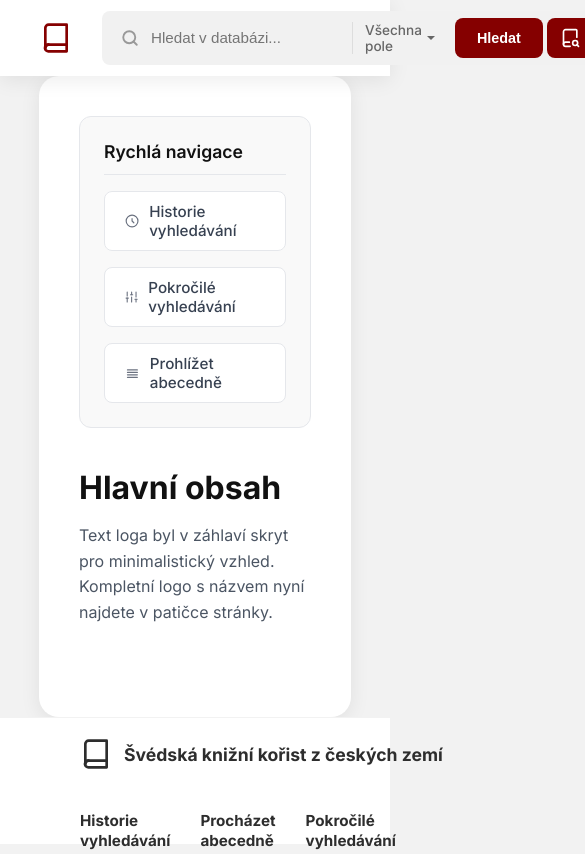
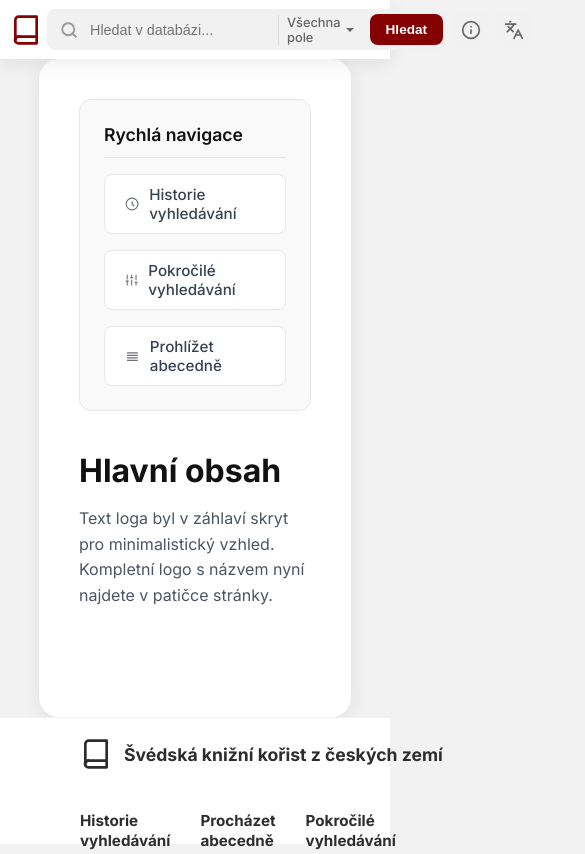
Before and after one commit to sol239/krigsbyte, a Nuxt app: page /search in a window 390 px wide. Shown: the top 854 px of the page, 585 px wide, since content can reach past the window. Built offline with nearby package versions, Linux system fonts and the light colour scheme.

Commit message:
Update header

```diff
--- a/app/components/header.vue
+++ b/app/components/header.vue
@@ -360,4 +360,76 @@ header .logo span {
   background-color: var(--primary);
   color: #fff;
 }
+
+/* --- MOBILE RESPONSIVE --- */
+@media (max-width: 768px) {
+  header {
+    padding: 0 15px;
+    height: 8vh;
+  }
+
+  .logo {
+    gap: 8px;
+  }
+
+  .search-container {
+    margin: 0 10px;
+    max-width: none;
+    padding: 4px 4px 4px 12px;
+  }
+
+  .search-input {
+    font-size: 0.9rem;
+  }
+
+  .dropdown-selected {
+    padding: 0 8px;
+    font-size: 0.8rem;
+  }
+
+  .search-button {
+    padding: 8px 16px;
+    font-size: 0.85rem;
+  }
+
+  .search-button.secondary {
+    padding: 8px 10px;
+  }
+
+  .header-actions {
+    gap: 8px;
+  }
+
+  .info-btn,
+  .lang-selected {
+    width: 35px;
+    height: 35px;
+  }
+}
+
+@media (max-width: 480px) {
+  header {
+    padding: 0 10px;
+    height: 7vh;
+  }
+
+  .search-container {
+    margin: 0 5px;
+  }
+
+  .search-button.secondary {
+    display: none;
+  }
+
+  .dropdown-list,
+  .lang-list {
+    min-width: 120px;
+  }
+
+  .dropdown-option,
+  .lang-option {
+    padding: 8px 12px;
+    font-size: 0.85rem;
+  }
+}
 </style>
```
